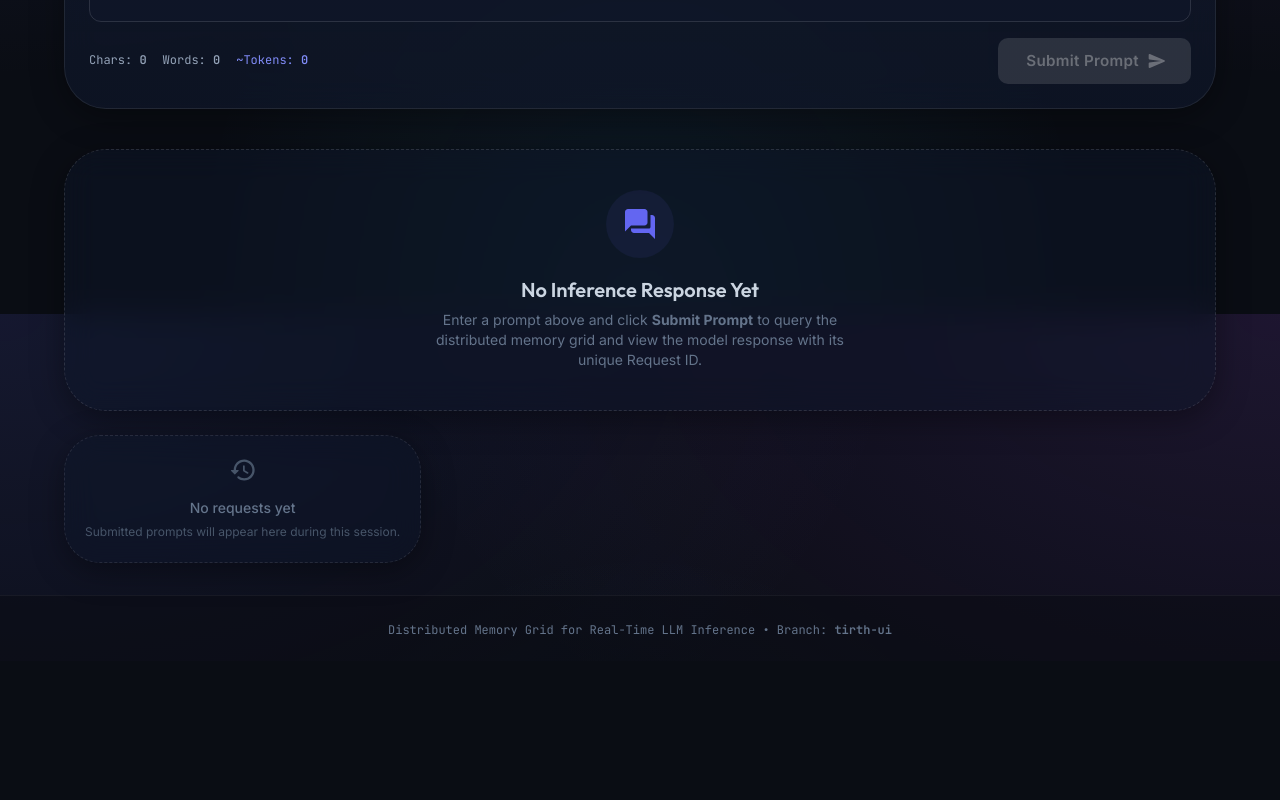
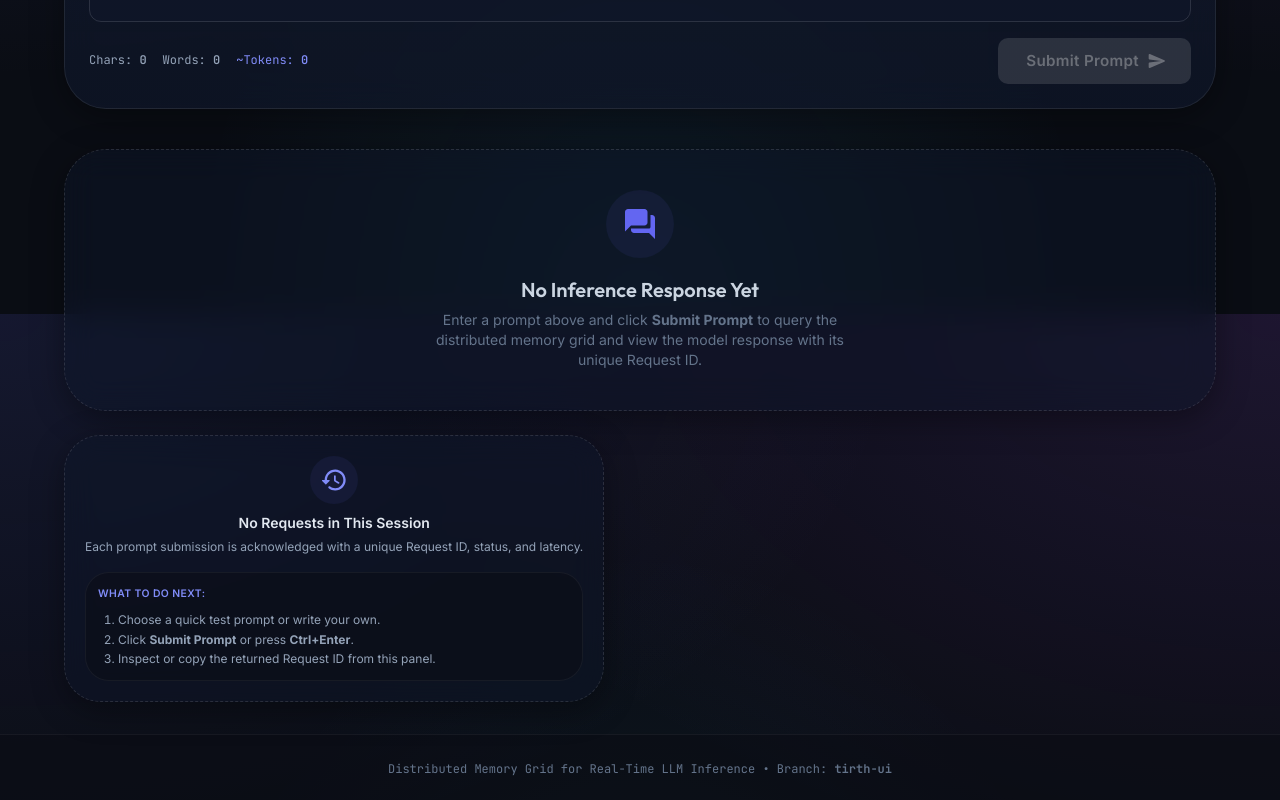
Before and after one commit to banothvishnuvardhan574-byte/-Distributed-Memory-Grid-for-Real-Time-LLM-Inference, a React (Vite) app in the folder frontend/: page / in a window 1280 px wide. Shown: the part 486-1286 px from the top of the page. Before the commit the page ends 1147 px from the top, so only its background shows below. Built offline with nearby package versions, Linux system fonts and the light colour scheme.

Commit message:
Enhance RequestHistory empty state guidance and user onboarding

```diff
--- a/frontend/src/components/RequestHistory.jsx
+++ b/frontend/src/components/RequestHistory.jsx
@@ -40,18 +40,58 @@ export default function RequestHistory({ history = [] }) {
         sx={{
           p: 2.5,
           borderRadius: 3,
-          textAlign: 'center',
           backgroundColor: 'rgba(15, 23, 42, 0.45)',
-          border: '1px dashed rgba(255, 255, 255, 0.1)',
+          border: '1px dashed rgba(255, 255, 255, 0.12)',
         }}
       >
-        <HistoryRoundedIcon sx={{ fontSize: 28, color: '#475569', mb: 1 }} />
-        <Typography variant="body2" sx={{ color: '#64748b', fontWeight: 500 }}>
-          No requests yet
-        </Typography>
-        <Typography variant="caption" sx={{ color: '#475569', display: 'block', mt: 0.5 }}>
-          Submitted prompts will appear here during this session.
-        </Typography>
+        <Box sx={{ textAlign: 'center', mb: 2 }}>
+          <Box
+            sx={{
+              display: 'inline-flex',
+              p: 1.25,
+              borderRadius: '50%',
+              backgroundColor: 'rgba(99, 102, 241, 0.08)',
+              mb: 1,
+            }}
+          >
+            <HistoryRoundedIcon sx={{ fontSize: 28, color: '#818cf8' }} />
+          </Box>
+          <Typography variant="subtitle2" sx={{ color: '#e2e8f0', fontWeight: 600 }}>
+            No Requests in This Session
+          </Typography>
+          <Typography variant="caption" sx={{ color: '#94a3b8', display: 'block', mt: 0.5, lineHeight: 1.5 }}>
+            Each prompt submission is acknowledged with a unique Request ID, status, and latency.
+          </Typography>
+        </Box>
+
+        <Box
+          sx={{
+            p: 1.5,
+            borderRadius: 2,
+            backgroundColor: 'rgba(10, 13, 20, 0.5)',
+            border: '1px solid rgba(255, 255, 255, 0.05)',
+          }}
+        >
+          <Typography
+            variant="caption"
+            sx={{
+              color: '#818cf8',
+              fontWeight: 600,
+              textTransform: 'uppercase',
+              letterSpacing: '0.04em',
+              fontSize: '0.65rem',
+              display: 'block',
+              mb: 1,
+            }}
+          >
+            What to do next:
+          </Typography>
+          <Box component="ol" sx={{ m: 0, pl: 2.5, color: '#94a3b8', fontSize: '0.75rem', lineHeight: 1.6 }}>
+            <li>Choose a quick test prompt or write your own.</li>
+            <li>Click <strong>Submit Prompt</strong> or press <strong>Ctrl+Enter</strong>.</li>
+            <li>Inspect or copy the returned Request ID from this panel.</li>
+          </Box>
+        </Box>
       </Paper>
     );
   }
```
